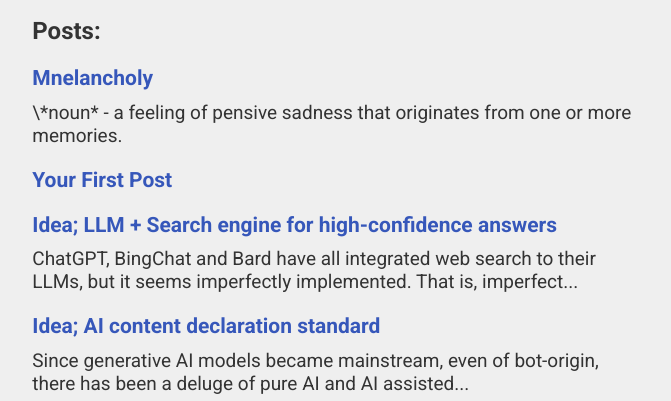
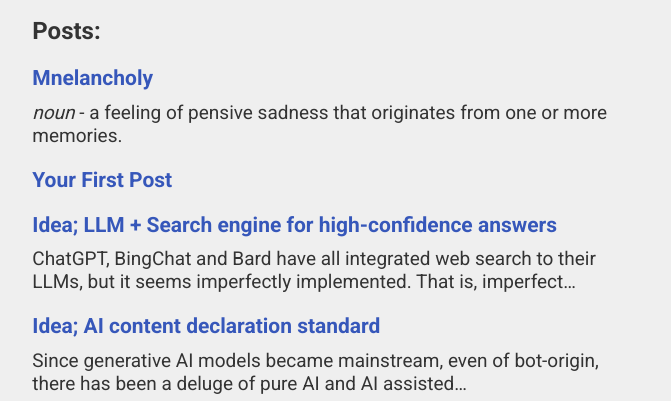
Before and after one commit to elliott-huge/blog-site, a Jekyll site: the page built from index.md, in a window 1280 px wide. Shown: the part 825-1226 px from the top of the page, without its empty margins (301-972 px from the left). Built offline with Jekyll 4.4.1, drawn with Linux system fonts in a browser that asks for light colours; our own code applies the rules of GitHub Pages for plain Markdown files.

Commit message:
fix formatting of excerpts incl markdownify

```diff
--- a/index.md
+++ b/index.md
@@ -28,5 +28,5 @@ This site, and some of its content*, was built with the assistance of generative
 
 {% for post in site.posts %}
   <h3><a href="{{ post.url }}">{{ post.title }}</a></h3>
-  <p>{{ post.excerpt | truncatewords: 20 }}</p>
+  <p>{{ post.excerpt | truncatewords: 20 | markdownify }}</p>
 {% endfor %}
```
Also changed, not shown: _posts/2023-10-23-mnelancholy.md (+1 -1 lines).
